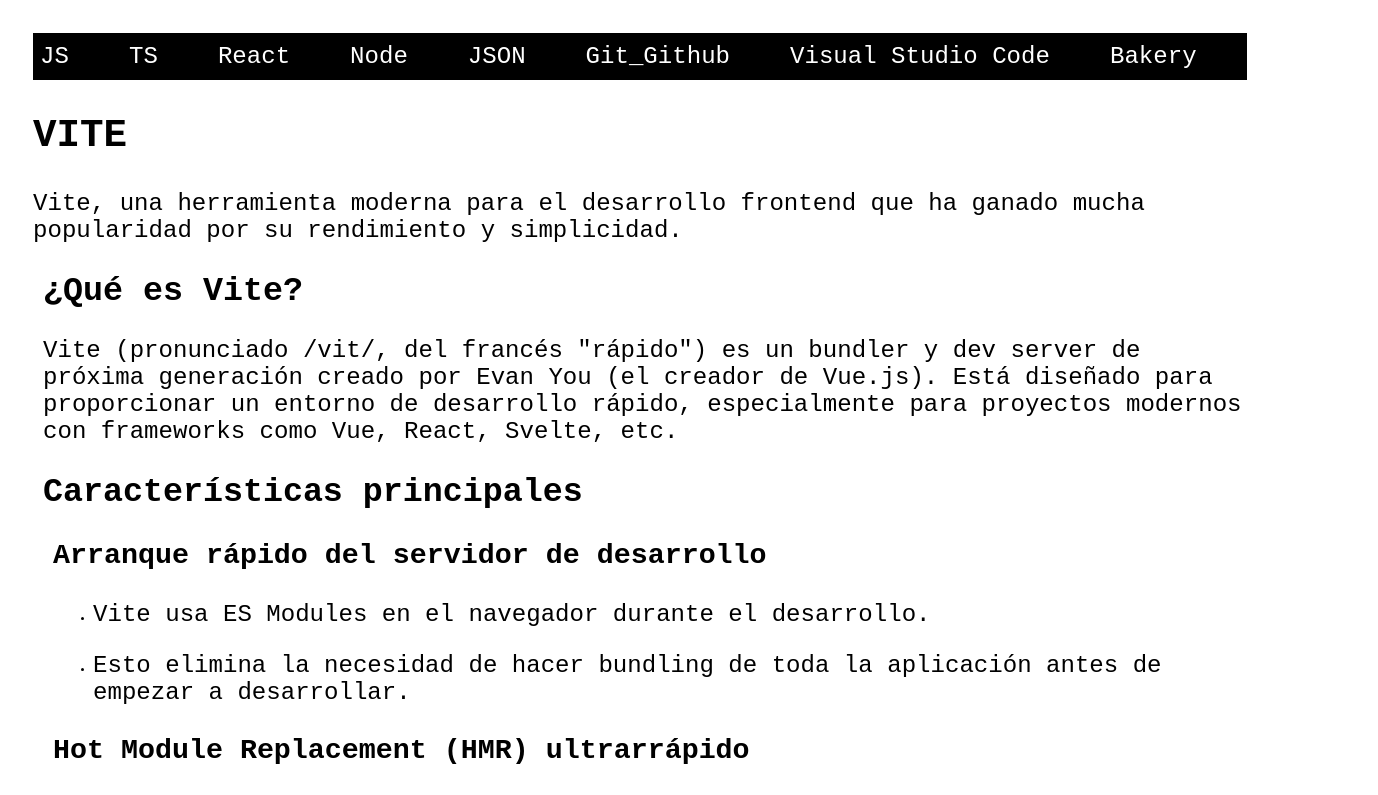
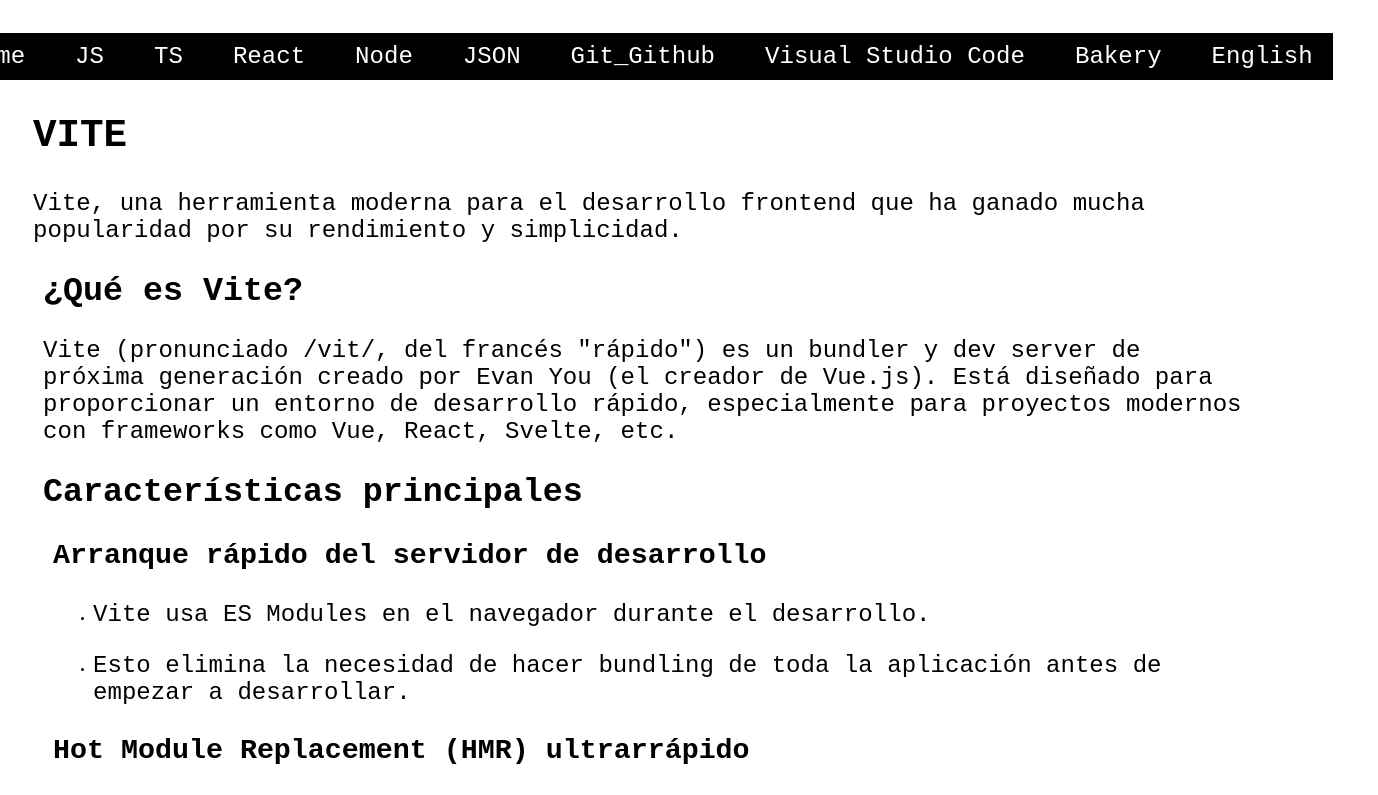
Before and after one commit to EALARA1998/Guia-Total-Lara, a React (Vite) app: page /react/vite in a window 1280 px wide. Shown: the top 795 px of the page, 1378 px wide, since content can reach past the window. Built offline with nearby package versions, Linux system fonts and the light colour scheme.

Commit message:
Se actualizaron los estilos.

```diff
--- a/src/components/Navbar.tsx
+++ b/src/components/Navbar.tsx
@@ -1,9 +1,14 @@
+import { useState } from "react";
 import { Link } from "react-router-dom";
 
 type MenuItem = {
   label: string;
   path: string;
   children?: MenuItem[];
+}
+type MenuProps = {
+  items: MenuItem[]
+  level?: number
 }
 
 const menuItems: MenuItem[] = [
@@ -117,18 +122,35 @@
   },
 ];
 
-type MenuProps = {
-  items: MenuItem[]
-  level?: number
-}
+function Menu({ items, level = 0 }: MenuProps) {
+  const [openIndex, setOpenIndex] = useState<number | null>(null);
 
-function Menu({ items, level = 0 }: MenuProps) {
+  const toggleMenu = (i: number) => {
+    setOpenIndex(openIndex === i ? null : i);
+  };
+
   return (
     <ul className={`navbar_menu level-${level}`}>
       {items.map((item, i) => (
-        <li key={i} className="navbar_menu_section">
-          <Link to={item.path}>{item.label}</Link>
-          {item.children && item.children.length > 0 && (
+        <li
+          key={i}
+          className={`navbar_menu_section ${openIndex === i ? "open" : ""}`}
+        >
+          <Link
+            to={item.path}
+            className={openIndex === i ? "open" : ""}
+            onClick={(e) => {
+              if (item.children) {
+                e.preventDefault();
+                toggleMenu(i);
+              }
+            }}
+          >
+            {item.label}
+          </Link>
+
+          {/* Recursivamente renderizamos submenú sólo si está abierto */}
+          {item.children && openIndex === i && (
             <Menu items={item.children} level={level + 1} />
           )}
         </li>
--- a/src/scss/menu/_menu.scss
+++ b/src/scss/menu/_menu.scss
@@ -1,7 +1,9 @@
+@use "../base/mixins" as *;
+@use "sass:color";
+
 .navbar {
-  display: flex;
+  background-color: black;
   justify-content: center;
-  background-color: black;
 
   ul.navbar_menu {
     list-style: none;
@@ -9,32 +11,49 @@
     padding: 0;
 
     &.level-0 {
-      display: flex; // menú principal horizontal
-      gap: 2rem;
+      display: flex;
+      flex-direction: column;
+      gap: 1rem;
+
+      @include Tablet {
+        flex-direction: row;
+      }
     }
 
     &.level-1,
     &.level-2,
     &.level-3 {
-      position: absolute;
-      background-color: black;
-      list-style: none;
-      margin: 0;
-      padding: 0;
-      min-width: 200px;
       display: none;
       flex-direction: column;
+
+      @include Tablet {
+        min-width: 200px;
+        position: absolute;
+      }
     }
 
     &.level-1 {
       top: 100%;
       left: 0;
+
+      li a {
+        background-color: color.adjust(black, $lightness: 20%);
+      }
     }
 
-    &.level-2,
+    &.level-2 {
+      top: 0;
+      left: 100%;
+
+      li a {
+        background-color: color.adjust(black, $lightness: 40%);
+      }
+    }
+
     &.level-3 {
       top: 0;
       left: 100%;
+    }
   }
 
   li.navbar_menu_section {
@@ -46,15 +65,22 @@
       color: white;
       text-decoration: none;
       white-space: nowrap;
+      text-align: center;
+      background-color: black;
+      transition: background-color 0.3s ease;
+
+      &.open {
+        background-color: darkblue;
+      }
 
       &:hover {
-          background-color: darkblue;
+        background-color: color.adjust(black, $lightness: 10%);
       }
     }
 
-      &:hover > ul.navbar_menu {
+    &.open > ul.navbar_menu {
       display: flex;
+      flex-direction: column;
     }
   }
 }
-}
--- a/src/styles/css/app.css
+++ b/src/styles/css/app.css
@@ -152,9 +152,8 @@
 }
 
 .navbar {
-  display: flex;
+  background-color: black;
   justify-content: center;
-  background-color: black;
 }
 .navbar ul.navbar_menu {
   list-style: none;
@@ -163,41 +162,64 @@
 }
 .navbar ul.navbar_menu.level-0 {
   display: flex;
-  gap: 2rem;
+  flex-direction: column;
+  gap: 1rem;
+}
+@media (min-width: 1024px) {
+  .navbar ul.navbar_menu.level-0 {
+    flex-direction: row;
+  }
 }
 .navbar ul.navbar_menu.level-1, .navbar ul.navbar_menu.level-2, .navbar ul.navbar_menu.level-3 {
-  position: absolute;
-  background-color: black;
-  list-style: none;
-  margin: 0;
-  padding: 0;
-  min-width: 200px;
   display: none;
   flex-direction: column;
+}
+@media (min-width: 1024px) {
+  .navbar ul.navbar_menu.level-1, .navbar ul.navbar_menu.level-2, .navbar ul.navbar_menu.level-3 {
+    min-width: 200px;
+    position: absolute;
+  }
 }
 .navbar ul.navbar_menu.level-1 {
   top: 100%;
   left: 0;
 }
-.navbar ul.navbar_menu.level-2, .navbar ul.navbar_menu.level-3 {
+.navbar ul.navbar_menu.level-1 li a {
+  background-color: #333333;
+}
+.navbar ul.navbar_menu.level-2 {
   top: 0;
   left: 100%;
 }
-.navbar ul.navbar_menu li.navbar_menu_section {
+.navbar ul.navbar_menu.level-2 li a {
+  background-color: #666666;
+}
+.navbar ul.navbar_menu.level-3 {
+  top: 0;
+  left: 100%;
+}
+.navbar li.navbar_menu_section {
   position: relative;
 }
-.navbar ul.navbar_menu li.navbar_menu_section > a {
+.navbar li.navbar_menu_section > a {
   display: block;
   padding: 1rem 2rem;
   color: white;
   text-decoration: none;
   white-space: nowrap;
+  text-align: center;
+  background-color: black;
+  transition: background-color 0.3s ease;
 }
-.navbar ul.navbar_menu li.navbar_menu_section > a:hover {
+.navbar li.navbar_menu_section > a.open {
   background-color: darkblue;
 }
-.navbar ul.navbar_menu li.navbar_menu_section:hover > ul.navbar_menu {
+.navbar li.navbar_menu_section > a:hover {
+  background-color: rgb(25.5, 25.5, 25.5);
+}
+.navbar li.navbar_menu_section.open > ul.navbar_menu {
   display: flex;
+  flex-direction: column;
 }
 
 .content section {
```
Also changed, not shown: 1 other file (tests, documents, lock files or other folders). Lines whose indentation alone changed are shown as unchanged.
